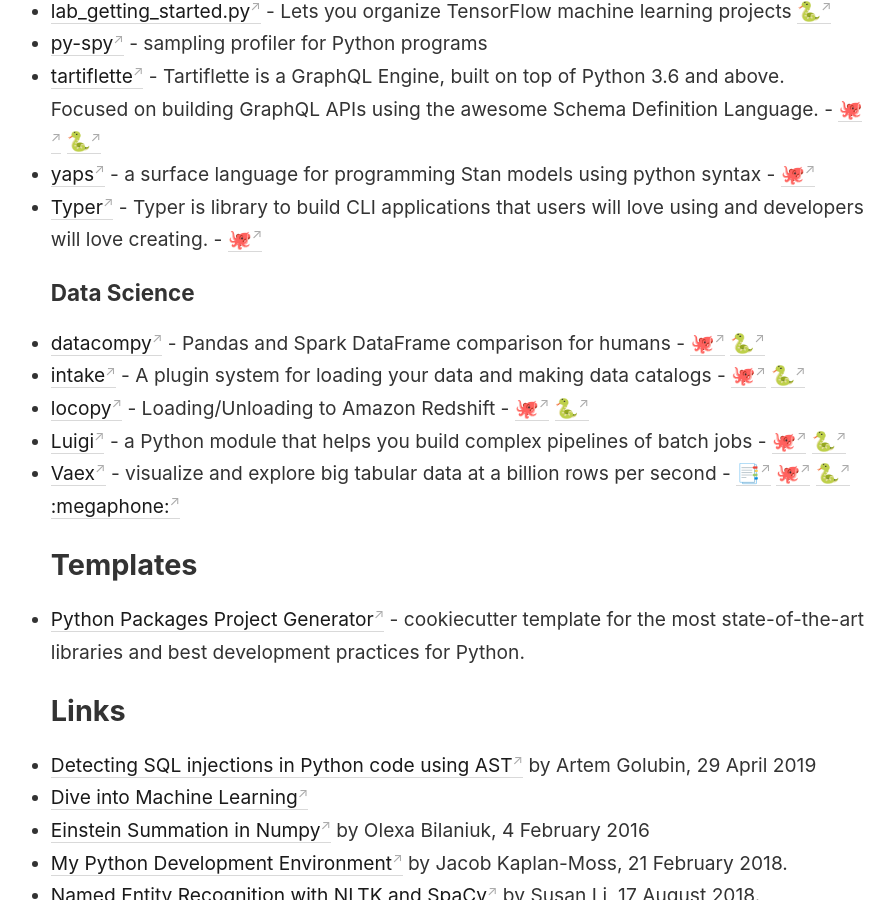
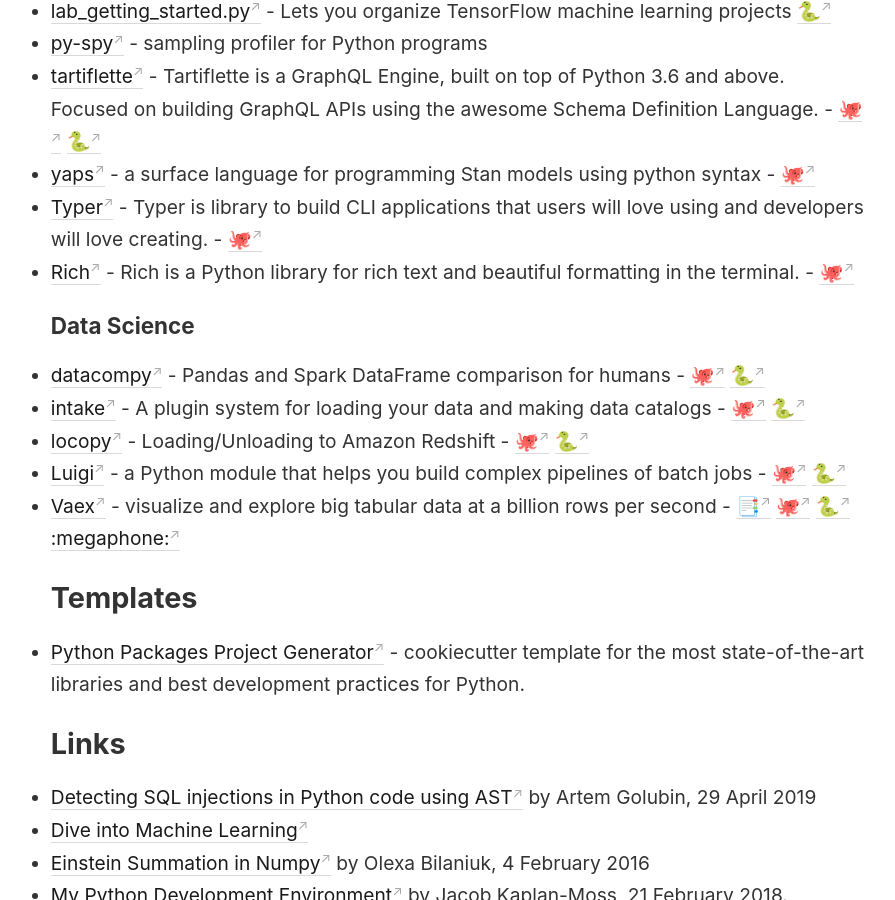
Before and after one commit to myles/wiki, a Jekyll site: the page built from _notes/programming/python/index.md, in a window 1280 px wide and 900 px high, scrolled down 2415 px. Shown: the whole window, without its empty margins (26-921 px from the left). Built offline with Jekyll 4.4.1, drawn with Linux system fonts in a browser that asks for light colours; emoji names are drawn with the system emoji font.

Commit message:
add new pytjon library

```diff
--- a/_notes/programming/python/index.md
+++ b/_notes/programming/python/index.md
@@ -91,6 +91,7 @@
 -   [tartiflette](https://tartiflette.io/) - Tartiflette is a GraphQL Engine, built on top of Python 3.6 and above. Focused on building GraphQL APIs using the awesome Schema Definition Language. - [:octopus:](https://github.com/dailymotion/tartiflette "tartiflette on GitHub") [:snake:](https://pypi.org/project/tartiflette/ "tartiflette on PyPi")
 -   [yaps](https://ibm.github.io/yaps/) - a surface language for programming Stan models using python syntax - [:octopus:](https://github.com/ibm/yaps "yaps on GitHub")
 -   [Typer](https://typer.tiangolo.com/) - Typer is library to build CLI applications that users will love using and developers will love creating. - [:octopus:](https://github.com/tiangolo/typer "Typer on GitHub")
+-   [Rich](https://rich.readthedocs.io/en/latest/) - Rich is a Python library for rich text and beautiful formatting in the terminal. - [:octopus:](https://github.com/willmcgugan/rich "Rich on GitHub")
 
 ### Data Science
 
```
